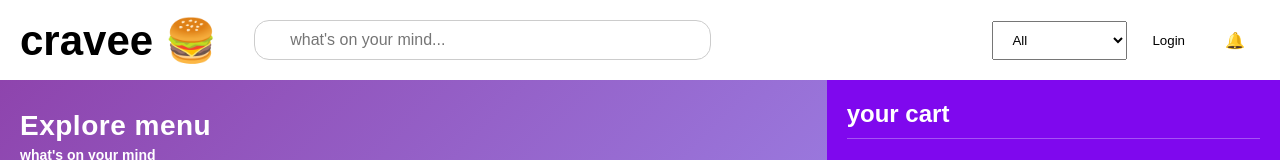
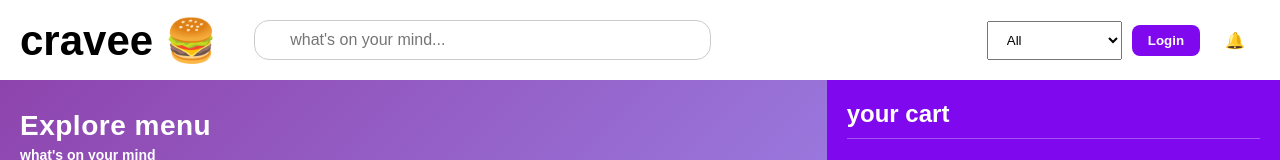
Before and after one commit to mrujjwalkandpal/crispy-garbanzo, a React (Vite) app: page / in a window 1280 px wide. Shown: the top 160 px of the page. Built offline with nearby package versions, Linux system fonts and the light colour scheme.

Commit message:
Update style.css

```diff
--- a/src/style.css
+++ b/src/style.css
@@ -461,3 +461,21 @@ button {
 .logout-btn:hover {
     background: #8e44ad;
 }
+
+/* 🔥 LOGIN BUTTON IN NAVBAR */
+.login-btn {
+    background-color: rgb(127, 8, 238);
+    color: white;
+    padding: 8px 16px;
+    border-radius: 8px;
+    font-weight: bold;
+    cursor: pointer;
+    border: none;
+    transition: 0.2s;
+}
+
+/* HOVER EFFECT */
+.login-btn:hover {
+    background-color: #8e44ad;
+    transform: translateY(-1px);
+}
```
